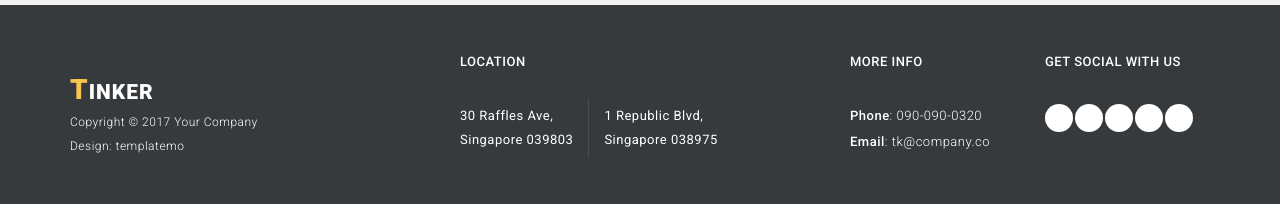
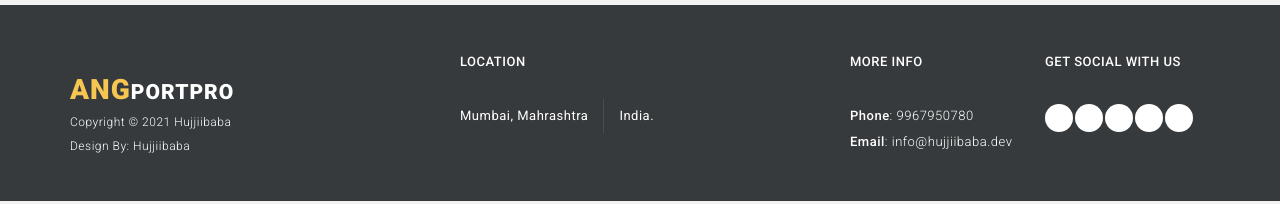
Before and after one commit to huzzii/angular_portfolio_project, an Angular app: page / in a window 1280 px wide. Shown: the part 4132-4336 px from the top of the page. Built offline with nearby package versions, Linux system fonts and the light colour scheme; no server answers; grey boxes are pictures that could not be loaded; a web font is replaced by a local one.

Commit message:
footed edited 1

```diff
--- a/src/app/components/footer/footer.component.html
+++ b/src/app/components/footer/footer.component.html
@@ -3,17 +3,17 @@
         <div class="row">
             <div class="col-md-4 col-sm-12">
                 <div class="logo">
-                    <a class="logo-ft scroll-top" href="#"><em>T</em>inker</a>
-                    <p>Copyright &copy; 2017 Your Company
-                        <br>Design: templatemo</p>
+                    <a class="logo-ft scroll-top" href="#"><em>Ang</em>PortPro</a>
+                    <p>Copyright &copy; 2021 <a href="http://hujjiibaba.dev">Hujjiibaba</a>
+                        <br>Design By: Hujjiibaba</p>
                 </div>
             </div>
             <div class="col-md-4 col-sm-12">
                 <div class="location">
                     <h4>Location</h4>
                     <ul>
-                        <li>30 Raffles Ave, <br>Singapore 039803</li>
-                        <li>1 Republic Blvd, <br>Singapore 038975</li>
+                        <li>Mumbai, Mahrashtra</li>
+                        <li>India. </li>
                     </ul>
                 </div>
             </div>
@@ -21,8 +21,8 @@
                 <div class="contact-info">
                     <h4>More Info</h4>
                     <ul>
-                        <li><em>Phone</em>: 090-090-0320</li>
-                        <li><em>Email</em>: tk@company.co</li>
+                        <li><em>Phone</em>: 9967950780</li>
+                        <li><em>Email</em>: info@hujjiibaba.dev</li>
                     </ul>
                 </div>
             </div>
@@ -30,11 +30,12 @@
                 <div class="connect-us">
                     <h4>Get Social with us</h4>
                     <ul>
-                        <li><a href="#"><i class="fa fa-twitter"></i></a></li>
-                        <li><a href="#"><i class="fa fa-facebook"></i></a></li>
-                        <li><a href="#"><i class="fa fa-google"></i></a></li>
-                        <li><a href="#"><i class="fa fa-rss"></i></a></li>
-                        <li><a href="#"><i class="fa fa-dribbble"></i></a></li>
+                        <li><a href="https://twitter.com/HuzaifS75708535"><i class="fa fa-twitter"></i></a></li>
+                        <li><a href="https://www.facebook.com/huzaif.shaikh1"><i class="fa fa-facebook"></i></a></li>
+                        <li><a href="mailto:huzzii466@gmail.com"><i class="fa fa-google"></i></a></li>
+                        <li><a href="https://www.linkedin.com/in/huzaif-shaikh-99284b1b2/"><i
+                                    class="fa fa-linkedin"></i></a></li>
+                        <li><a href="https://www.instagram.com/hujjiibaba/"><i class="fa fa-instagram"></i></a></li>
                     </ul>
                 </div>
             </div>
```
